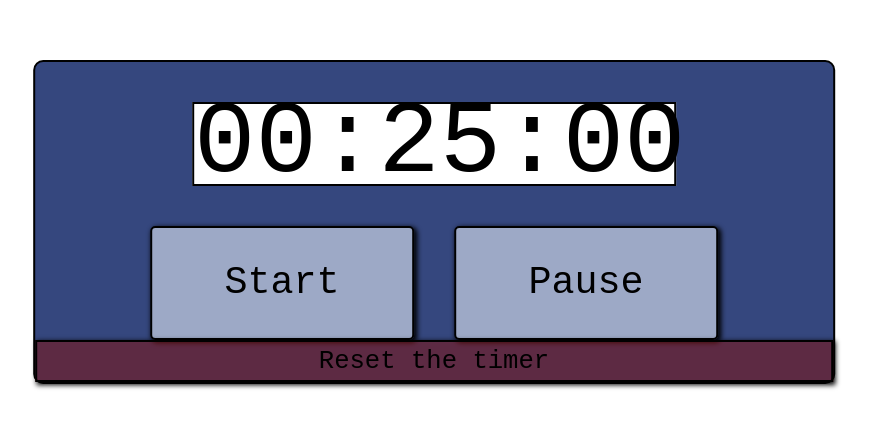
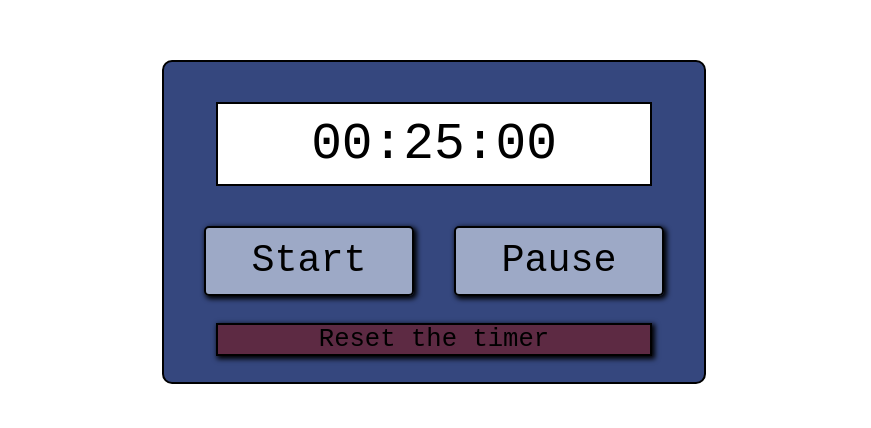
Before and after one commit to SamuelCallWind/Pomodoro_app, a plain HTML site: page index.html in a window 1280 px wide. Shown: the part 178-606 px from the top of the page, without its empty margins (206-1077 px from the left). Drawn offline with Linux system fonts and the light colour scheme.

Commit message:
Add files via upload
Change in the max-height/width buttons
Hover with transition on buttons & reset

```diff
--- a/styles.css
+++ b/styles.css
@@ -14,17 +14,18 @@
     justify-content: center;
     justify-items: center;
     align-items: start;
+    overflow: auto;
 }
 
 .buttonOne, .buttonTwo {
-    height: 10vw;
+    height: 6vw;
     width: 30vw;
-    max-width: 250px;
-    max-height: 100px;
+    max-width: 200px;
+    max-height: 60px;
     background-color: rgba(240, 248, 255, 0.557);
     border: solid 2px black;
     border-radius: 5px;
-    padding: 5px;
+    padding: 3px;
     box-shadow: 2px 2px 5px 1px;
     font-family: 'Courier New', Courier, monospace;
     font-size: 3vw;
@@ -33,6 +34,7 @@
     justify-content: center;
     align-items: center;
     text-align: center;
+    transition: background-color 0.3s ease-in-out;
 }
 
 .smallerText {
@@ -50,7 +52,7 @@
 .timer {
     margin-top: 5vh;
     height: 10vh;
-    width: 60vh;
+    width: 80%;
     background-color: white;
     border: solid black 2px;
     margin-bottom: 5vh;
@@ -58,7 +60,7 @@
     display: flex;
     justify-content: center;
     align-items: center;
-    font-size: 8vw;
+    font-size: 4vw;
     font-family: 'Courier New', Courier, monospace;
 }
 
@@ -72,8 +74,10 @@
     display: flex;
     justify-content: center;
     align-items: center;
-    height: 3vw;
-    width: 62vw;
+    height: auto;
+    width: 80%;
+    min-width: 75px;
+    min-height: 25px;
     background-color: rgba(129, 17, 17, 0.539);
     margin-bottom: 2vw;
     border: solid black 2px;
@@ -81,4 +85,13 @@
     text-align: center;
     font-family: 'Courier New', Courier, monospace;
     font-size: 2vw;
+    transition: background-color 0.3s ease-in-out;
 }
+
+.buttonOne:hover, .buttonTwo:hover {
+    background-color: rgba(255, 175, 77, 0.677);
+}
+
+.reset:hover {
+    background-color: rgba(0, 127, 207, 0.63);
+}
```
